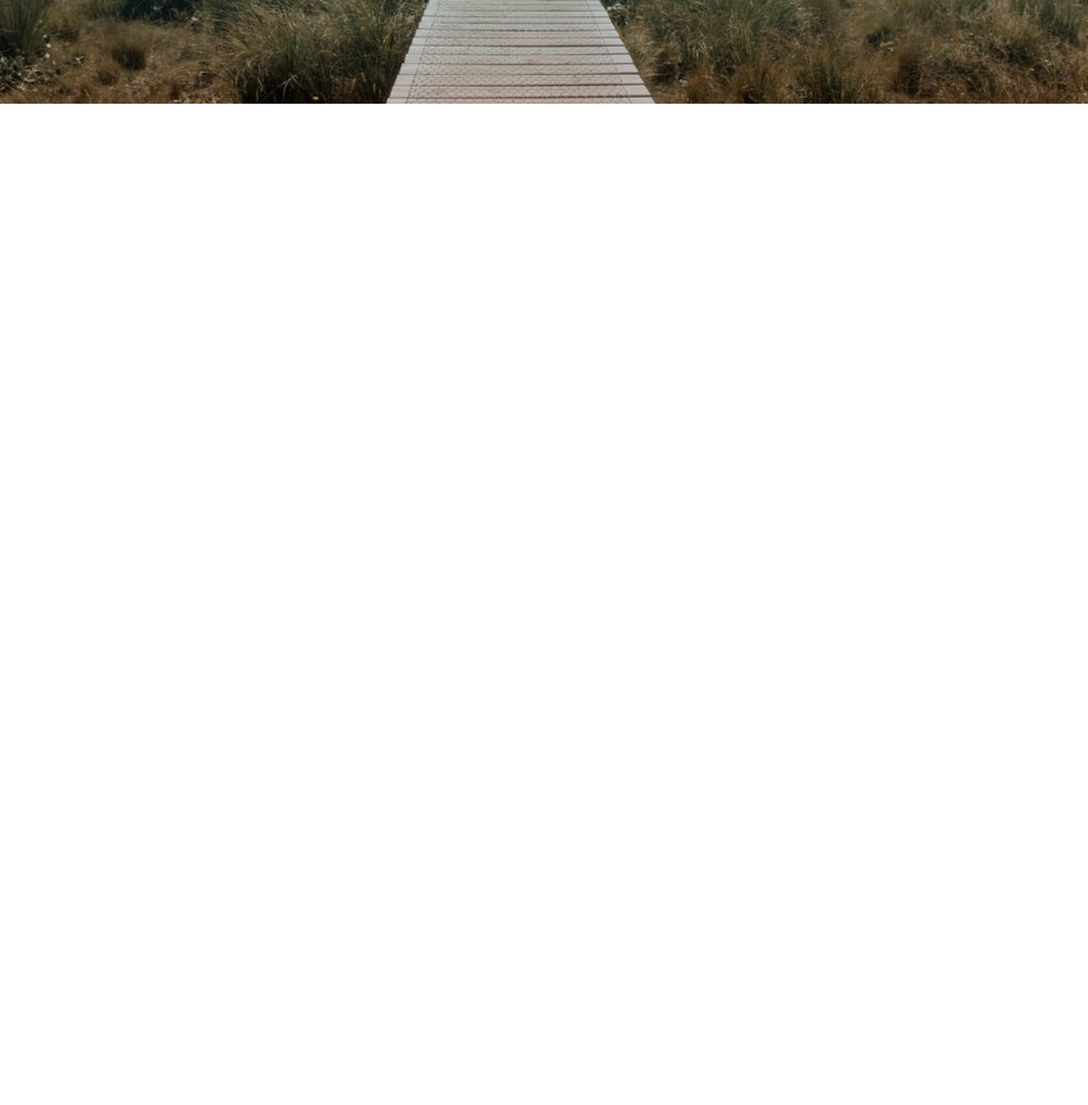
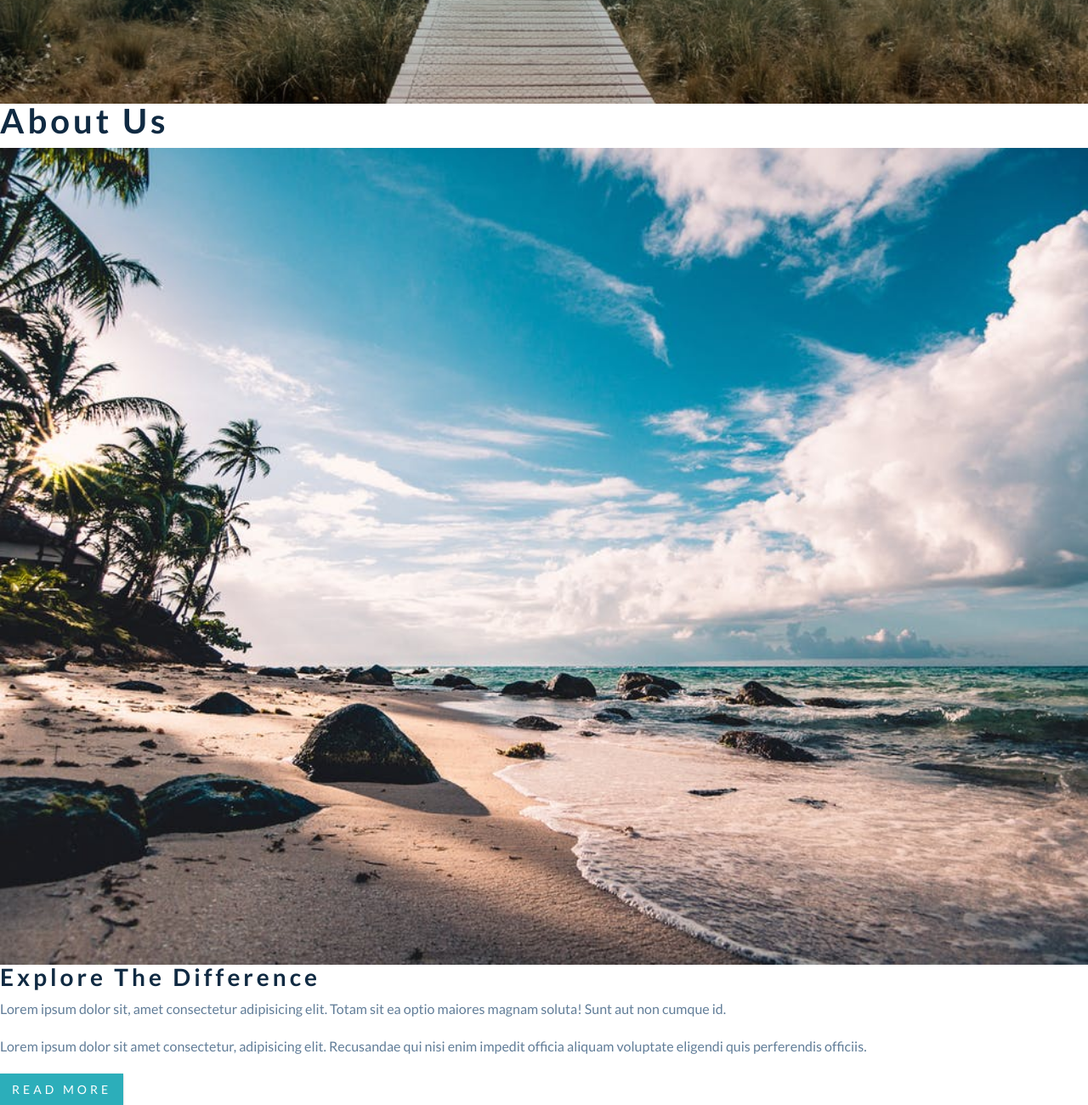
Before and after one commit to Soulbash/backroads-tours-new-design, a plain HTML site: page index.html in a window 1280 px wide. Shown: the part 678-1978 px from the top of the page at 85% size. Before the commit the page ends 800 px from the top, so only its background shows below. Drawn offline with Linux system fonts and the light colour scheme.

Commit message:
Added about html

```diff
--- a/index.html
+++ b/index.html
@@ -16,7 +16,6 @@
     <link rel="stylesheet" href="./css/styles.css" />
   </head>
   <body>
-    <!-- <h1>flexbox backroads</h1> -->
     <!-- header  -->
     <header id="home"></header>
     <!-- navbar -->
@@ -36,6 +35,37 @@
     <!-- end of header  -->
 
     <!-- about section -->
+    <section class="section" id="about">
+      <!-- title -->
+      <div class="section-title">
+        <h2>about <span>us</span></h2>
+      </div>
+      <!-- end of title -->
+      <div class="section-center about-center">
+        <!-- about img wrapper -->
+        <article class="about-img">
+          <img
+            src="./images/about.jpeg"
+            class="about-photo"
+            alt="awsome beach"
+          />
+        </article>
+        <!-- about info -->
+        <article class="about-info">
+          <h3>explore the difference</h3>
+          <p>
+            Lorem ipsum dolor sit, amet consectetur adipisicing elit. Totam sit
+            ea optio maiores magnam soluta! Sunt aut non cumque id.
+          </p>
+          <p>
+            Lorem ipsum dolor sit amet consectetur, adipisicing elit. Recusandae
+            qui nisi enim impedit officia aliquam voluptate eligendi quis
+            perferendis officiis.
+          </p>
+          <a href="#" class="btn">read more</a>
+        </article>
+      </div>
+    </section>
     <!-- end of about section -->
 
     <!-- services -->
```
